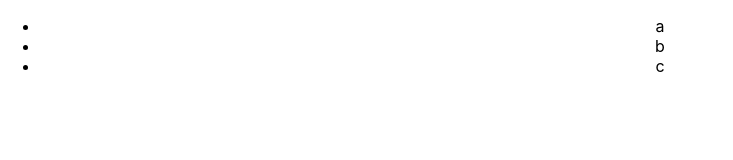
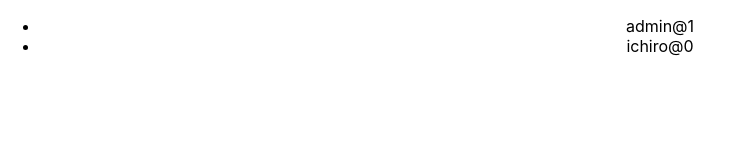
Before and after one commit to yuizho/chambre-prototype, a React (Create React App) app: page / in a window 1280 px wide. Shown: the top 160 px of the page, without its empty margins (0-733 px from the left). Built offline with nearby package versions, Linux system fonts and the light colour scheme.

Commit message:
define User class

```diff
--- a/src/App.tsx
+++ b/src/App.tsx
@@ -6,7 +6,12 @@ import UserList from './components/UserList';
 const App: FC = () => (
   <div className="App">
     <main>
-      <UserList users={['a', 'b', 'c']} />
+      <UserList
+        users={[
+          { id: '0', name: 'admin', role: 1 },
+          { id: '1', name: 'ichiro', role: 0 },
+        ]}
+      />
     </main>
   </div>
 );
--- a/src/components/UserList.tsx
+++ b/src/components/UserList.tsx
@@ -1,12 +1,29 @@
 import React, { FC } from 'react';
 
+type Role = 0 | 1;
+
+class User {
+  id: string;
+  name: string;
+  role: Role;
+  constructor(id: string, name: string, role: Role) {
+    this.id = id;
+    this.name = name;
+    this.role = role;
+  }
+}
+
 interface UserListProp {
-  users: Array<string>;
+  users: Array<User>;
 }
 
 const UserList: FC<UserListProp> = (props: UserListProp) => {
   const users = props.users;
-  const listItems = users.map((user) => <li key={user}>{user}</li>);
+  const listItems = users.map((user) => (
+    <li key={user.id}>
+      {user.name}@{user.role}
+    </li>
+  ));
   return <ul>{listItems}</ul>;
 };
 
```
